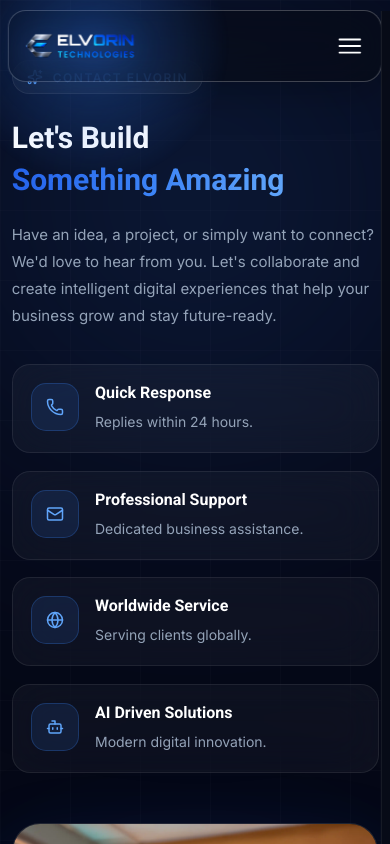
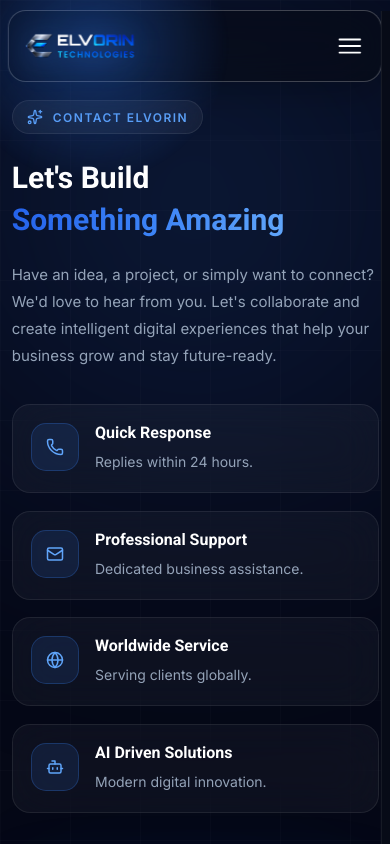
Before and after one commit to elvorinTechnologies/elvorin-technologies, a React (Vite) app: page /contact in a window 390 px wide. Shown: the top 844 px of the page. Built offline with nearby package versions, Linux system fonts and the light colour scheme.

Commit message:
Updated homepage

```diff
--- a/src/styles/contact.css
+++ b/src/styles/contact.css
@@ -1282,9 +1282,17 @@
 
 @media (max-width: 480px) {
   .elv-contact-section {
-    padding-top: 40px;
+    padding-top: 100px;
     padding-bottom: 40px;
   }
+}
+
+@media (max-width: 480px) {
+    .contpage-badge {
+        font-size: 12px;
+        padding: 8px 14px;
+        margin-top: 40px;
+    }
 }
 
 @media(max-width:480px){
```
